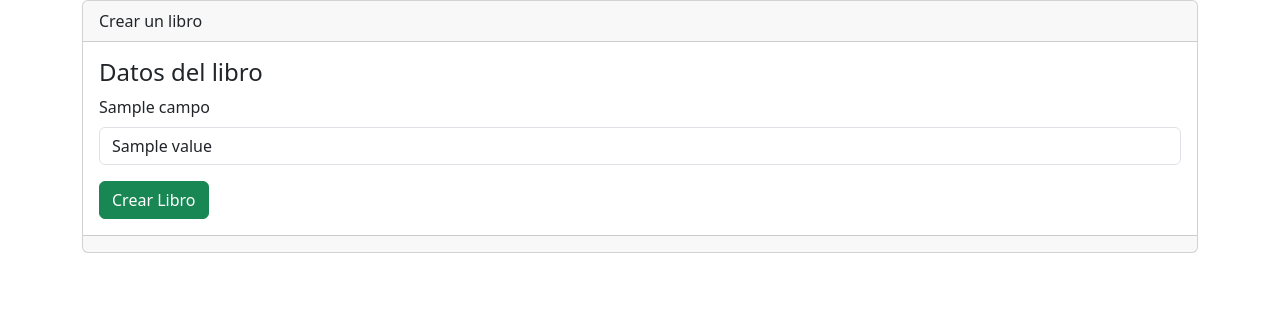
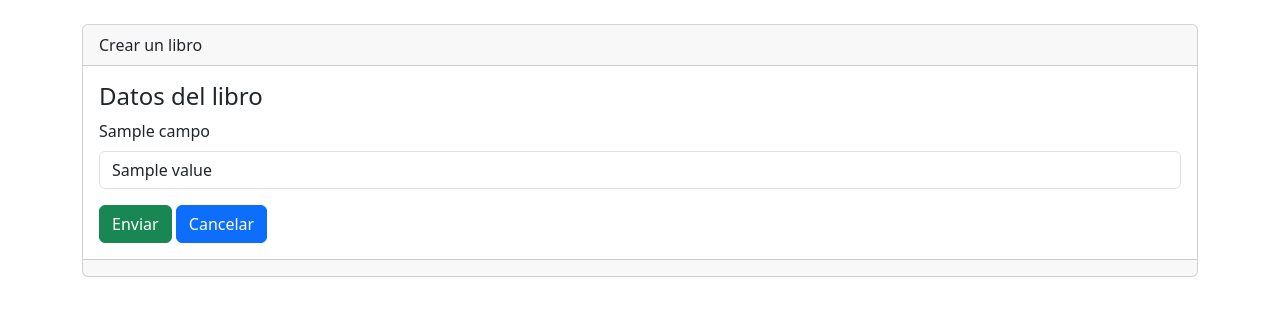
Before and after one commit to verobode/django_crud, a Django app: template libreria/templates/libros/crear.html in a window 1280 px wide. Shown: the part 56-372 px from the top of the page. Run offline with Django 3.2, Linux system fonts and the light colour scheme; the template is opened without the code that fills it: most values are stand-ins (such as "Sample title", 1, 10 or a date in 2020).

Commit message:
Django CRUD- actualizar registros

```diff
--- a/libreria/templates/base.html
+++ b/libreria/templates/base.html
@@ -34,6 +34,7 @@
             <div class="container">
                 <div class="row">
                     <div class="col-12">
+                        <br/>
                         {% block contenido %} {% endblock %}
                     </div>
                 </div>
--- a/libreria/templates/libros/form.html
+++ b/libreria/templates/libros/form.html
@@ -32,8 +32,18 @@
         id=""
         class="btn btn-success"
         type="submit"
-        value="Crear Libro"
+        value="Enviar"
     />
+
+    <a
+        name=""
+        id=""
+        class="btn btn-primary"
+        href="{% url 'libros' %}"
+        role="button"
+        >Cancelar</a
+    >
+
 
 
 
--- a/libreria/views.py
+++ b/libreria/views.py
@@ -27,6 +27,9 @@ def crear(request):
 def editar(request, id):
     libro = Libro.objects.get(id=id)
     formulario = LibroForm(request.POST or None, request.FILES or None, instance=libro)
+    if formulario.is_valid() and request.POST:
+        formulario.save()
+        return redirect('libros')
     return render(request, 'libros/editar.html', {'formulario':formulario})
 
 def eliminar(request, id):
```
